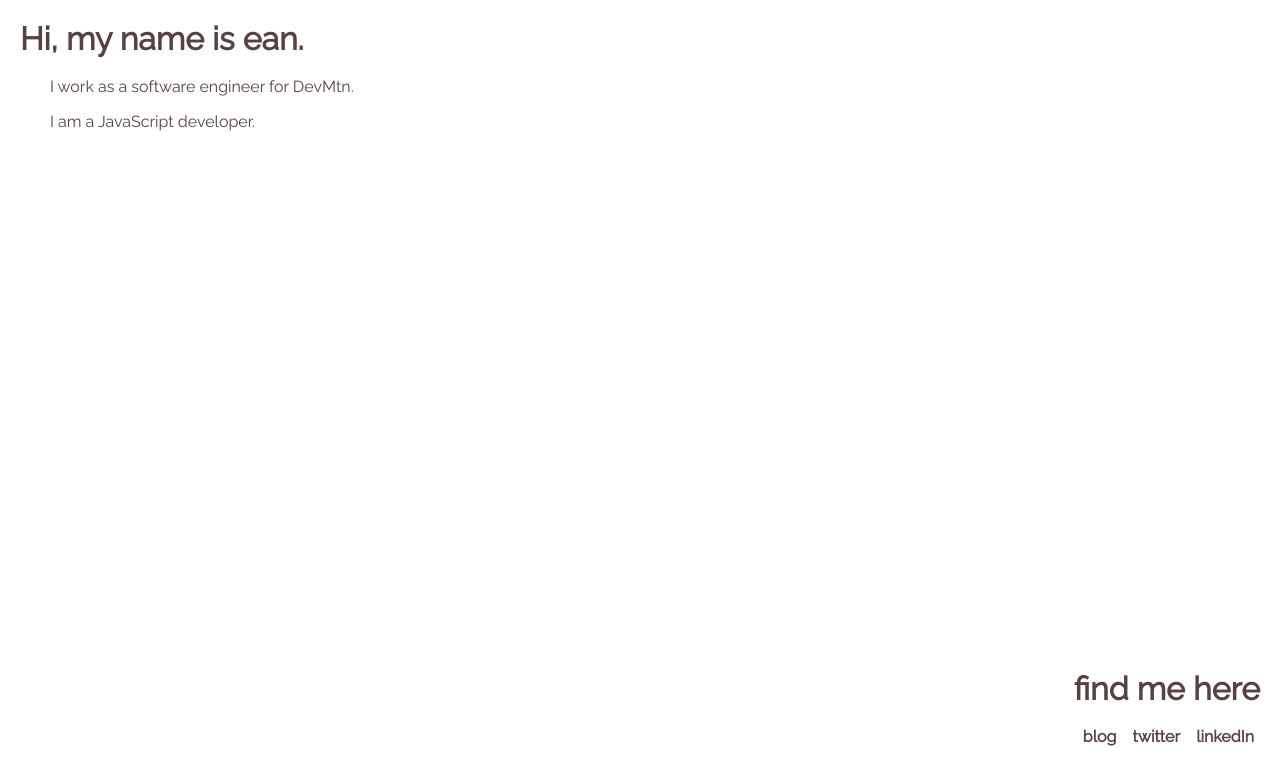
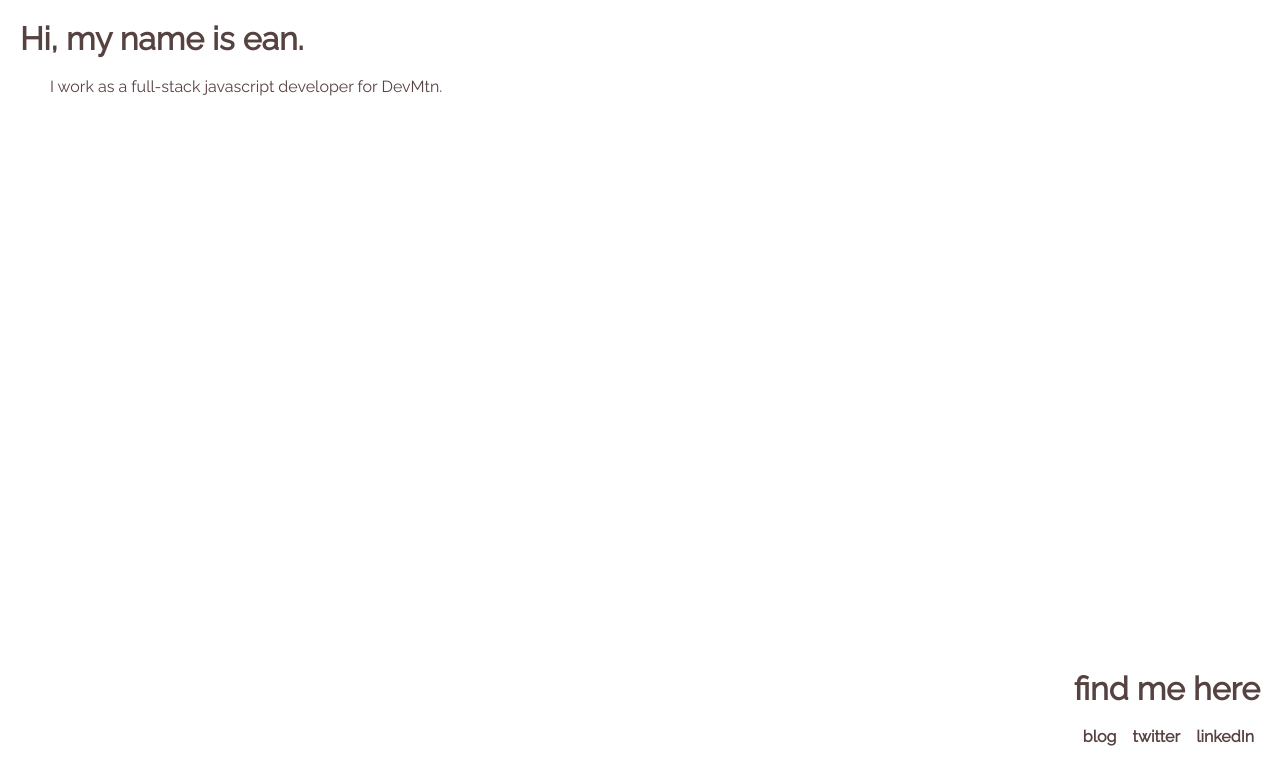
Before and after one commit to eanplatter/eanplatter.github.io, a plain HTML site: page index.html in a window 1280 px wide. Drawn offline with nearby package versions, Linux system fonts and the light colour scheme.

Commit message:
update index

```diff
--- a/index.html
+++ b/index.html
@@ -12,10 +12,7 @@
     <h1>Hi, my name is ean.</h1>
   </div>
   <div class="container">
-    <p>I work as a software engineer for <a href="http://devmtn.com">DevMtn</a>.</p>
-  </div>
-  <div class="container">
-    <p>I am a JavaScript developer.</p>
+    <p>I work as a full-stack javascript developer for <a href="http://devmtn.com">DevMtn</a>.</p>
   </div>
   <div class="blue pulse">
     <h1>find me here</h1>
```
